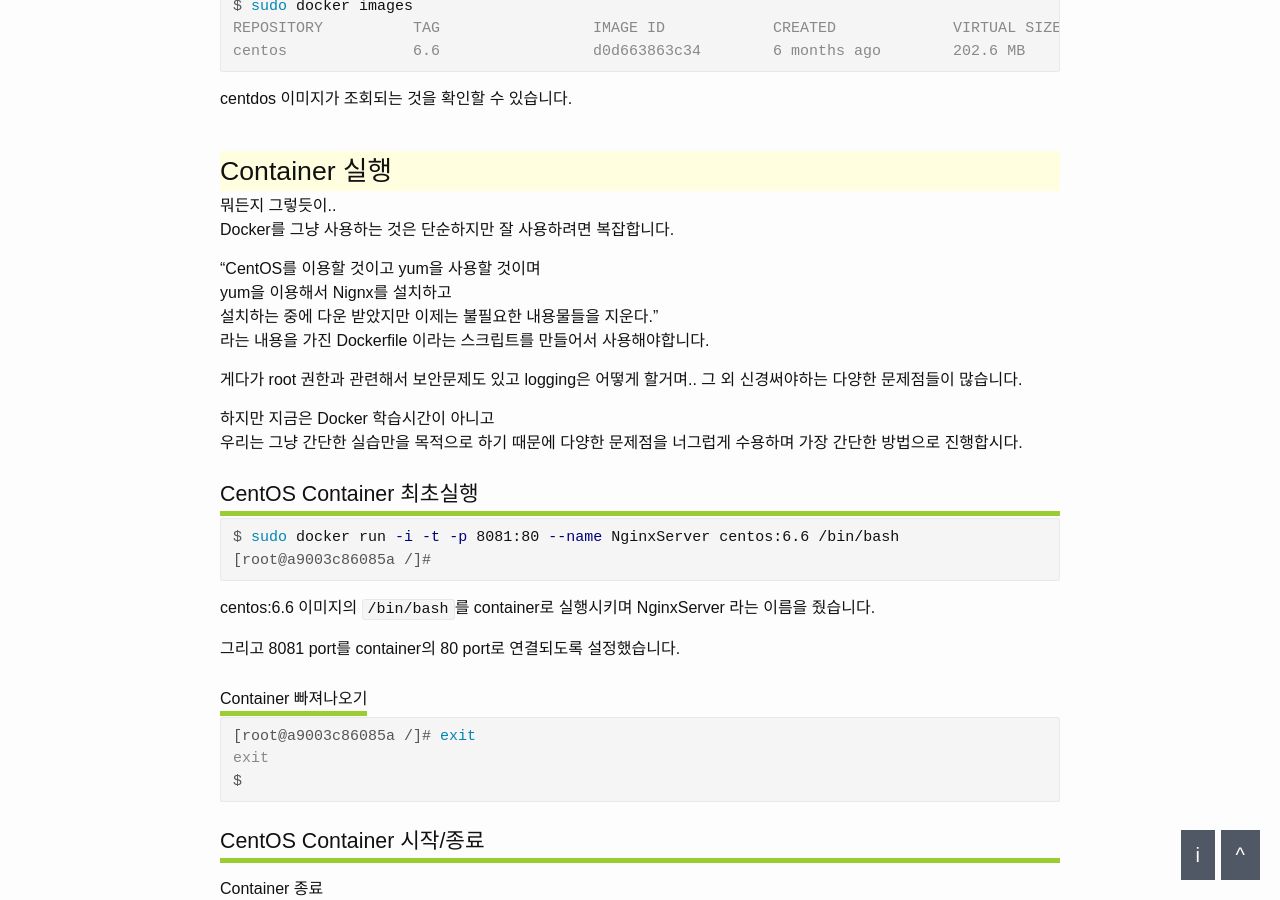
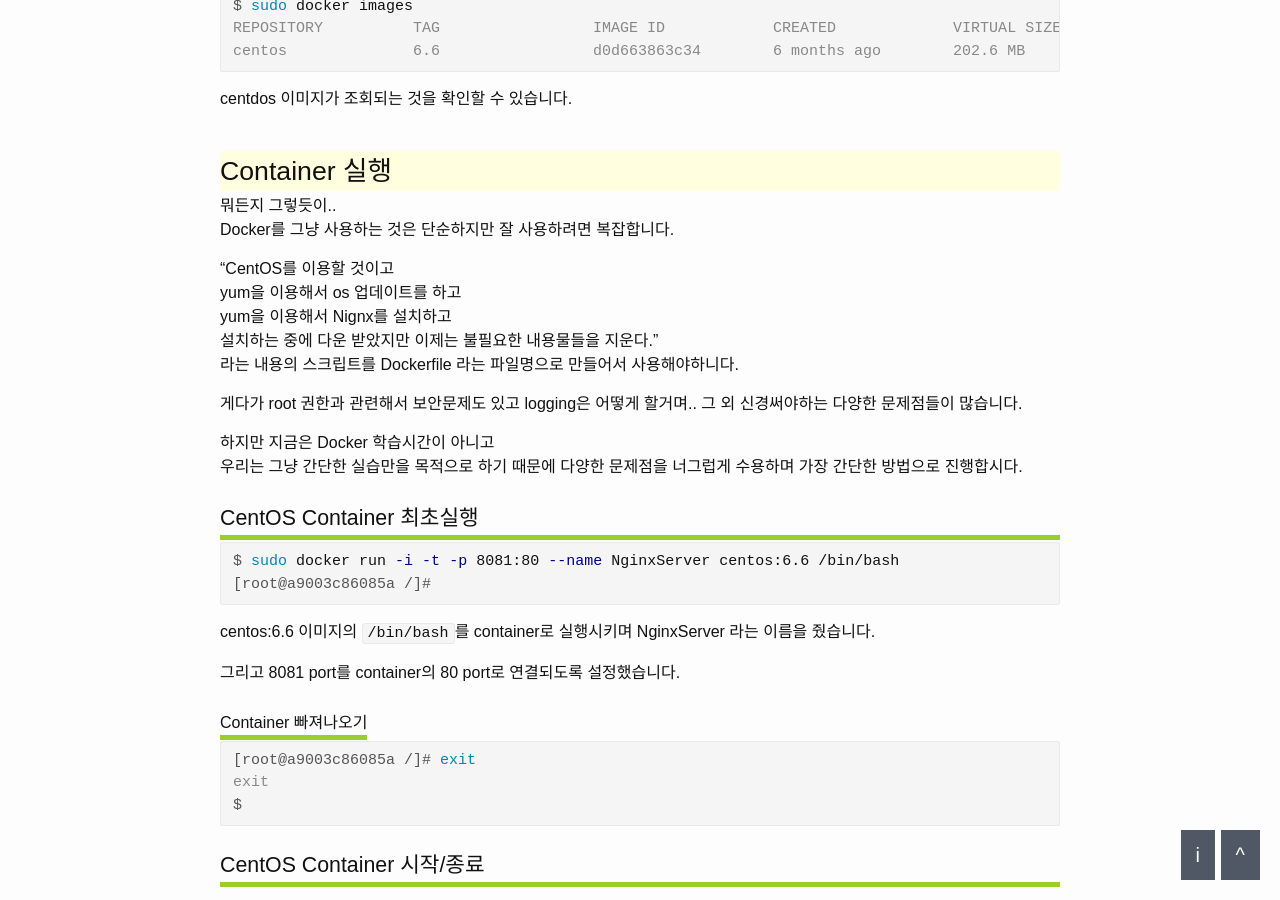
Before and after one commit to dveamer/dveamer.github.io, a Jekyll site: the page built from _posts/BackEnd/2017-03-12-CentOSwithDocker.md, in a window 1280 px wide and 900 px high, scrolled down 2970 px. Built offline with Jekyll 4.4.1, drawn with Linux system fonts in a browser that asks for light colours; comment, search, counter and statistics services are not loaded.

Commit message:
modify an article

```diff
--- a/_posts/BackEnd/2017-03-12-CentOSwithDocker.md
+++ b/_posts/BackEnd/2017-03-12-CentOSwithDocker.md
@@ -132,10 +132,11 @@
 뭐든지 그렇듯이..
 Docker를 그냥 사용하는 것은 단순하지만 잘 사용하려면 복잡합니다.
 
-"CentOS를 이용할 것이고 yum을 사용할 것이며
+"CentOS를 이용할 것이고
+yum을 이용해서 os 업데이트를 하고
 yum을 이용해서 Nignx를 설치하고
 설치하는 중에 다운 받았지만 이제는 불필요한 내용물들을 지운다."
-라는 내용을 가진 Dockerfile 이라는 스크립트를 만들어서 사용해야합니다.
+라는 내용의 스크립트를 Dockerfile 라는 파일명으로 만들어서 사용해야하니다.
 
 게다가 root 권한과 관련해서 보안문제도 있고 logging은 어떻게 할거며.. 그 외 신경써야하는 다양한 문제점들이 많습니다.
 
```
